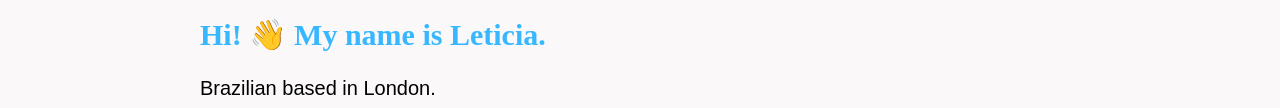
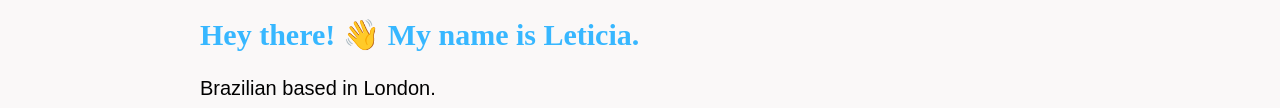
Before and after one commit to leticiad7/portfolio, a plain HTML site: page about.html in a window 1280 px wide. Shown: the part 232-340 px from the top of the page. Drawn offline with Linux system fonts and the light colour scheme; a web font is replaced by a local one.

Commit message:
Add 2 websites to portfolio

```diff
--- a/about.html
+++ b/about.html
@@ -6,7 +6,7 @@
   <meta http-equiv="X-UA-Compatible" content="IE=edge" />
   <meta name="viewport" content="width=device-width, initial-scale=1" />
 
-  <title>Portfolio</title>
+  <title>Leticia Amorim | Portfolio</title>
 
   <link rel="stylesheet" href="styles.css" />
   <link rel="shortcut icon" type="image/x-icon" href="logo.png" />
@@ -35,7 +35,7 @@
 
   </article>
   <div class="about">
-    <h1><b>Hi! 👋 My name is Leticia.</b> </h1>
+    <h1><b>Hey there! 👋 My name is Leticia.</b> </h1>
     <h2>Brazilian based in London. </h2>
     <br>
 
```
Also changed, not shown: creative-coding.html (+1 -1 lines), portfolio.html (+1 -1 lines).
